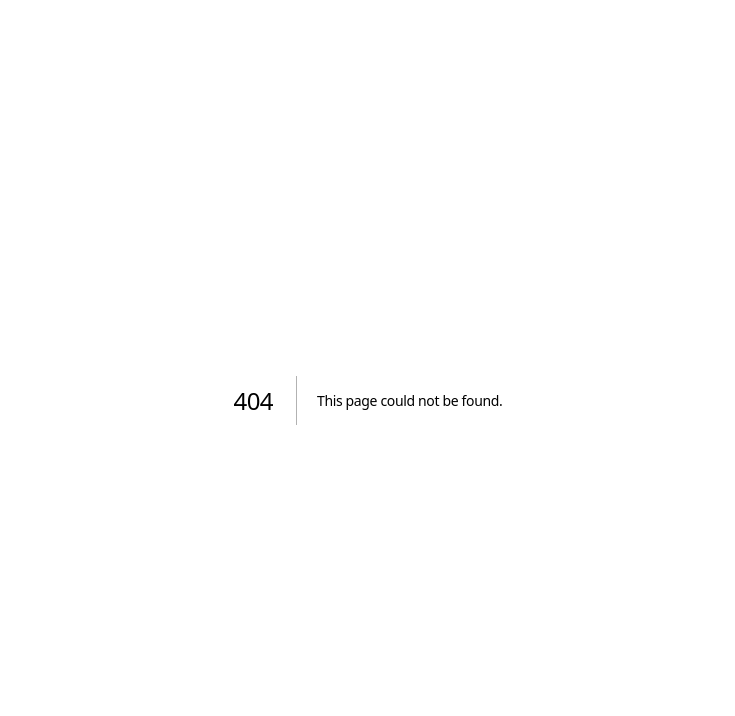
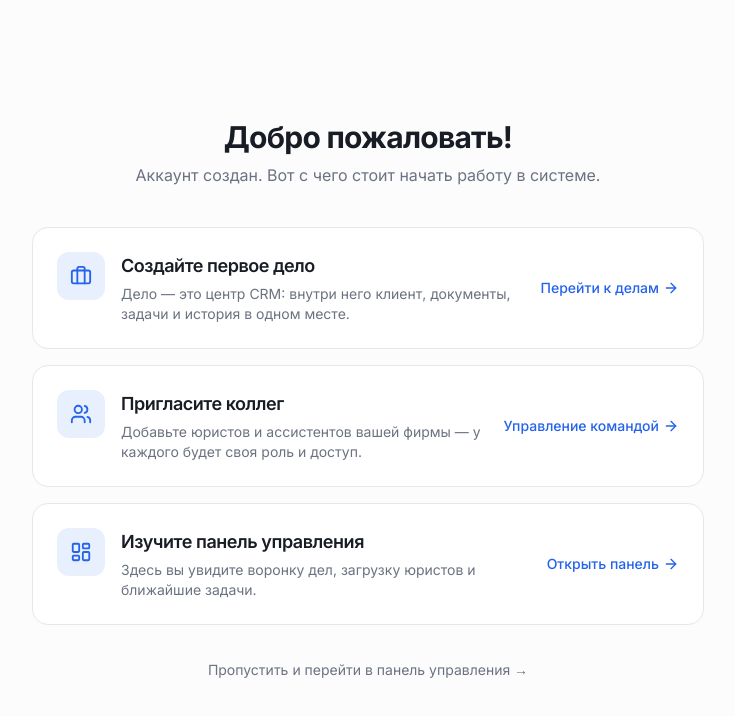
Before and after one commit to RIZVAN321-DIL/SaaS-PROJECT, a Next.js app in the folder frontend/: page /onboarding in a window 1280 px wide. Before the commit this address had no page. Shown: the top 716 px of the page, without its empty margins (272-1007 px from the left). Built offline with nearby package versions, Linux system fonts and the light colour scheme.

Commit message:
Create page.tsx

```diff
--- /dev/null
+++ b/frontend/src/app/onboarding/page.tsx
@@ -0,0 +1,90 @@
+'use client';
+
+import { useRouter } from 'next/navigation';
+import { Briefcase, Users, LayoutDashboard, ArrowRight } from 'lucide-react';
+import { getUser } from '@/lib/auth';
+
+export default function OnboardingPage() {
+  const router = useRouter();
+  const user = getUser();
+
+  const steps = [
+    {
+      icon: Briefcase,
+      title: 'Создайте первое дело',
+      description:
+        'Дело — это центр CRM: внутри него клиент, документы, задачи и история в одном месте.',
+      action: () => router.push('/cases'),
+      cta: 'Перейти к делам',
+    },
+    {
+      icon: Users,
+      title: 'Пригласите коллег',
+      description:
+        'Добавьте юристов и ассистентов вашей фирмы — у каждого будет своя роль и доступ.',
+      action: () => router.push('/settings/team'),
+      cta: 'Управление командой',
+    },
+    {
+      icon: LayoutDashboard,
+      title: 'Изучите панель управления',
+      description:
+        'Здесь вы увидите воронку дел, загрузку юристов и ближайшие задачи.',
+      action: () => router.push('/dashboard'),
+      cta: 'Открыть панель',
+    },
+  ];
+
+  return (
+    <main className="flex min-h-screen items-center justify-center bg-background p-6">
+      <div className="w-full max-w-2xl">
+        <div className="mb-10 text-center">
+          <h1 className="text-3xl font-bold">
+            Добро пожаловать{user?.email ? `, ${user.email}` : ''}!
+          </h1>
+          <p className="mt-2 text-muted-foreground">
+            Аккаунт создан. Вот с чего стоит начать работу в системе.
+          </p>
+        </div>
+
+        <div className="space-y-4">
+          {steps.map((step) => {
+            const Icon = step.icon;
+            return (
+              <button
+                key={step.title}
+                type="button"
+                onClick={step.action}
+                className="flex w-full items-start gap-4 rounded-2xl border border-border bg-card p-6 text-left transition hover:border-primary"
+              >
+                <div className="flex h-12 w-12 shrink-0 items-center justify-center rounded-xl bg-primary/10 text-primary">
+                  <Icon size={22} />
+                </div>
+                <div className="min-w-0 flex-1">
+                  <h2 className="text-lg font-semibold">{step.title}</h2>
+                  <p className="mt-1 text-sm text-muted-foreground">
+                    {step.description}
+                  </p>
+                </div>
+                <div className="flex shrink-0 items-center gap-1 self-center text-sm font-medium text-primary">
+                  {step.cta}
+                  <ArrowRight size={16} />
+                </div>
+              </button>
+            );
+          })}
+        </div>
+
+        <div className="mt-8 text-center">
+          <button
+            type="button"
+            onClick={() => router.push('/dashboard')}
+            className="text-sm text-muted-foreground hover:text-foreground hover:underline"
+          >
+            Пропустить и перейти в панель управления →
+          </button>
+        </div>
+      </div>
+    </main>
+  );
+}
```
